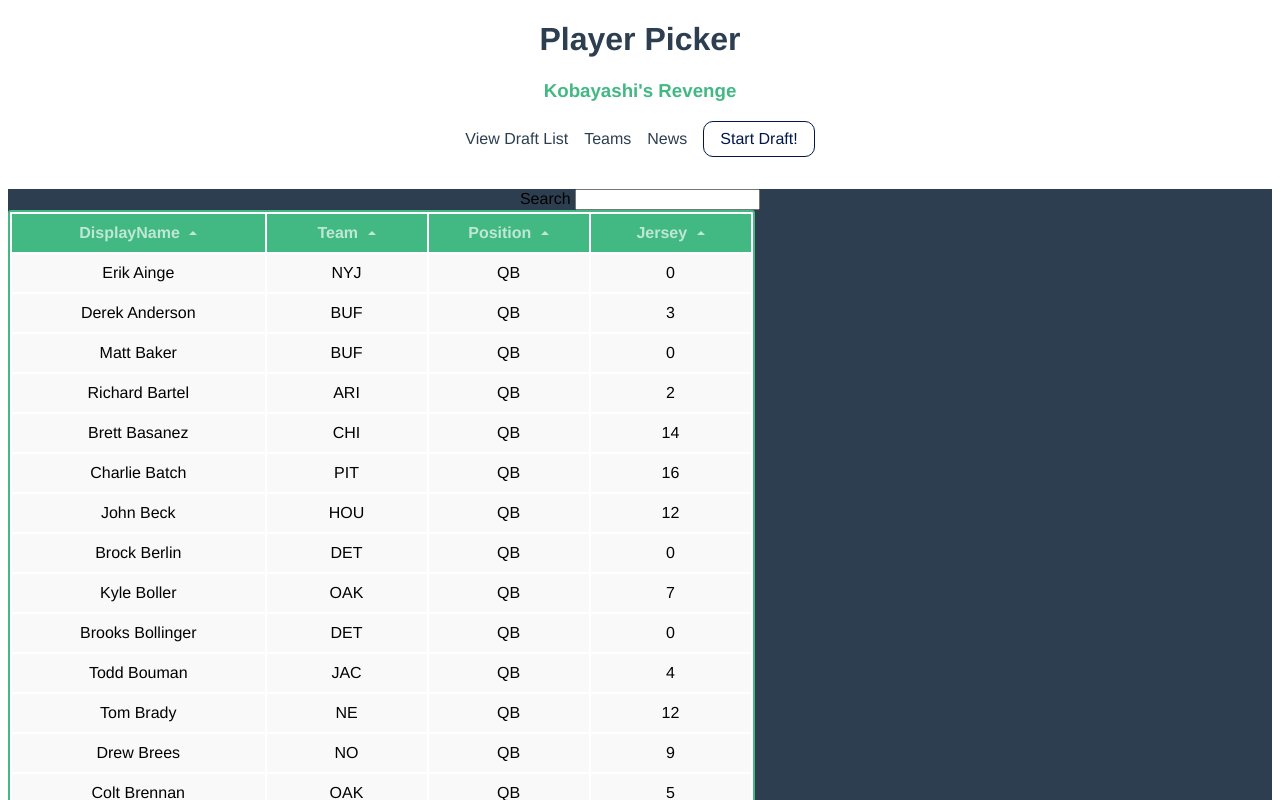
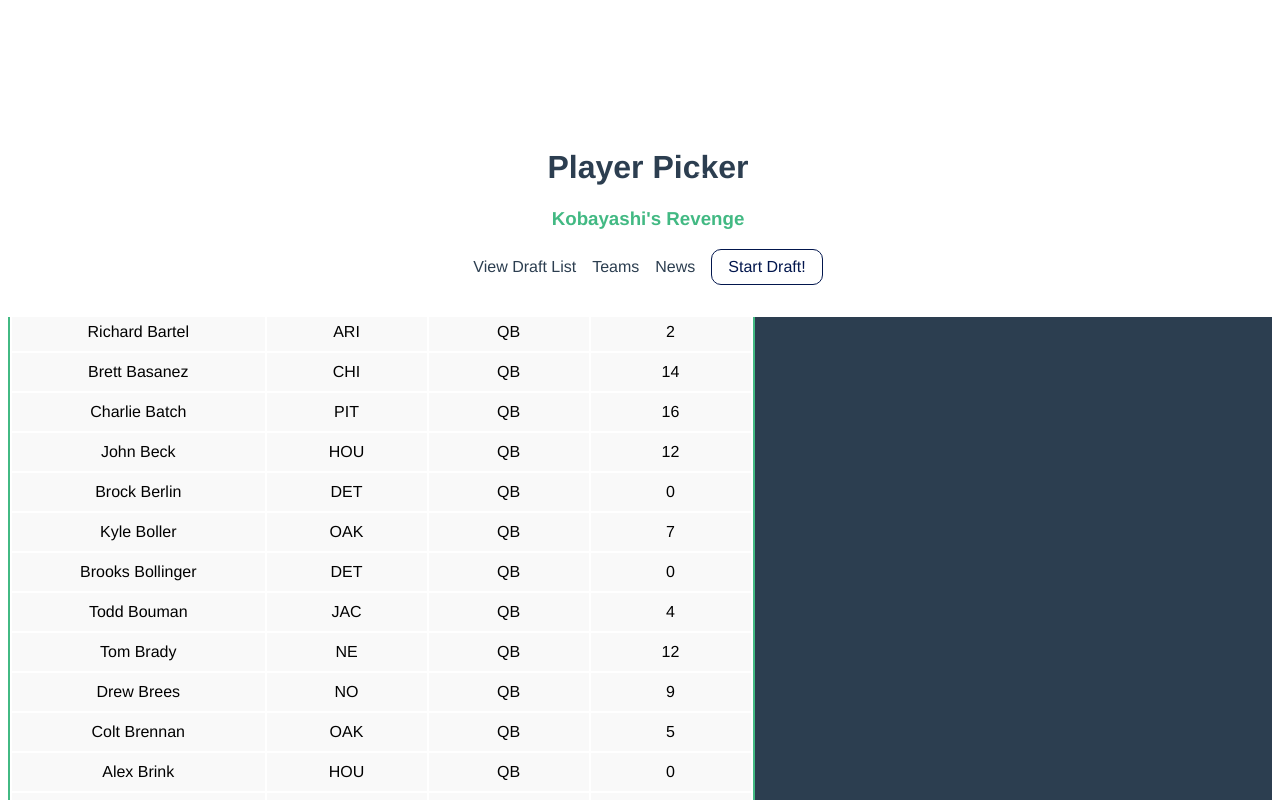
Before and after one commit to liztrenholme/ffbpaul, a Vue app: page / in a window 1280 px wide. Shown: the top 800 px of the page. Built offline with nearby package versions, Linux system fonts and the light colour scheme.

Commit message:
v-bind key

```diff
--- a/babel.config.js
+++ b/babel.config.js
@@ -3,4 +3,4 @@ module.exports = {
   presets: [
     '@vue/app',
   ],
-};
+}
--- a/src/App.vue
+++ b/src/App.vue
@@ -1,6 +1,8 @@
 <template>
   <div id="app">
-    <NavBar />
+    <div class="nav">
+      <NavBar />
+    </div>
     <form id="search">
       Search
       <input name="query" v-model="searchQuery" />
@@ -17,7 +19,7 @@
 import NavBar from "./components/NavBar.vue";
 import PlayersListTable from "./components/PlayersListTable.vue";
 // import { fetch } from "whatwg-fetch";
-import players from './data/playerData.json'
+import players from "./data/playerData.json";
 
 export default {
   // el: '#demo',
@@ -84,9 +86,9 @@ export default {
       //   { name: "Jackie Chan", power: 7000 },
       //   { name: "Jet Li", power: 8000 }
       // ]
-    };
+    }
   }
-};
+}
 </script>
 
 <style>
@@ -98,4 +100,13 @@ export default {
   background-color: #2c3e50;
   height: fit-content;
 }
+#search {
+  margin-top: 8em;
+}
+.nav {
+  margin: 0;
+  position: fixed;
+  width: 100%;
+  background-color: #fff;
+}
 </style>
--- a/src/components/NavBar.vue
+++ b/src/components/NavBar.vue
@@ -28,7 +28,7 @@ export default {
 <!-- Add "scoped" attribute to limit CSS to this component only -->
 <style scoped>
 .nav {
-    position: sticky;
+    position: fixed;
     width: 100%;
     background-color: #fff;
     padding-bottom: 1em;
--- a/src/components/PlayersListTable.vue
+++ b/src/components/PlayersListTable.vue
@@ -3,7 +3,9 @@
    <table>
     <thead>
       <tr>
-        <th v-for="key in columns"
+        <th
+        v-bind:key="key"
+        v-for="key in columns"
           @click="sortBy(key)"
           :class="{ active: sortKey == key }">
           {{ key | capitalize }}
@@ -13,8 +15,8 @@
       </tr>
     </thead>
     <tbody>
-      <tr v-for="entry in filteredPlayers">
-        <td v-for="key in columns">
+      <tr v-bind:key="entry" v-for="entry in filteredPlayers">
+        <td v-bind:key="key" v-for="key in columns">
           {{entry[key]}}
         </td>
       </tr>
```
Also changed, not shown: src/main.js (+4 -4 lines), .eslintrc.js.
